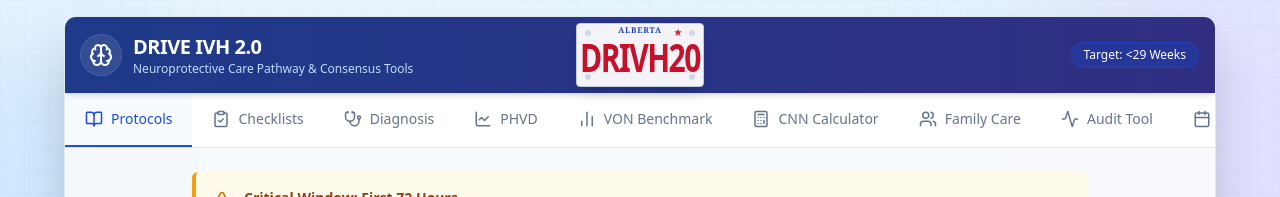
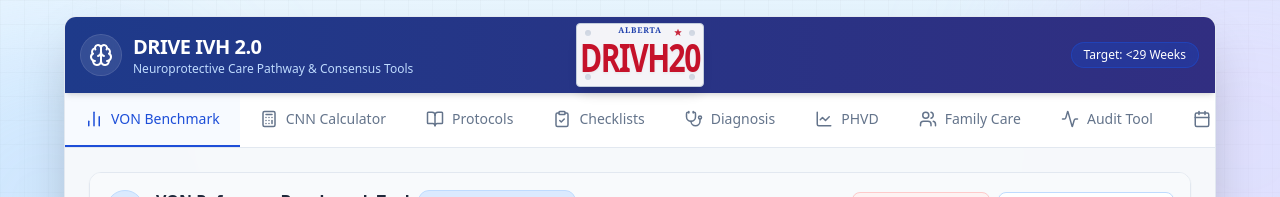
Before and after one commit to nncceducation-cpu/DRIVIVH20, a React (Vite) app: page / in a window 1280 px wide. Shown: the top 197 px of the page. Built offline with nearby package versions, Linux system fonts and the light colour scheme.

Commit message:
Place VON Benchmark and CNN Calculator first in navigation

```diff
--- a/components/DriveIVH.tsx
+++ b/components/DriveIVH.tsx
@@ -54,17 +54,17 @@ const downloadCSV = (filename: string, content: string) => {
 };
 
 const DriveIVH: React.FC<DriveIVHProps> = ({ refs, onUpload, onReset }) => {
-  const [activeTab, setActiveTab] = useState('protocols');
+  const [activeTab, setActiveTab] = useState('benchmark');
   const [expandedSection, setExpandedSection] = useState('golden_hour');
 
   // Navigation Tabs
   const tabs = [
+    { id: 'benchmark', label: "VON Benchmark", icon: <BarChart2 size={18} /> },
+    { id: 'cnn_calculator', label: "CNN Calculator", icon: <Calculator size={18} /> },
     { id: 'protocols', label: "Protocols", icon: <BookOpen size={18} /> },
     { id: 'checklists', label: "Checklists", icon: <ClipboardCheck size={18} /> },
     { id: 'classification', label: "Diagnosis", icon: <Stethoscope size={18} /> },
     { id: 'phvd', label: "PHVD", icon: <LineChart size={18} /> },
-    { id: 'benchmark', label: "VON Benchmark", icon: <BarChart2 size={18} /> },
-    { id: 'cnn_calculator', label: "CNN Calculator", icon: <Calculator size={18} /> },
     { id: 'counseling', label: "Family Care", icon: <Users size={18} /> },
     { id: 'audit', label: "Audit Tool", icon: <Activity size={18} /> },
     { id: 'screening', label: "CUS Screening", icon: <Calendar size={18} /> },
```
